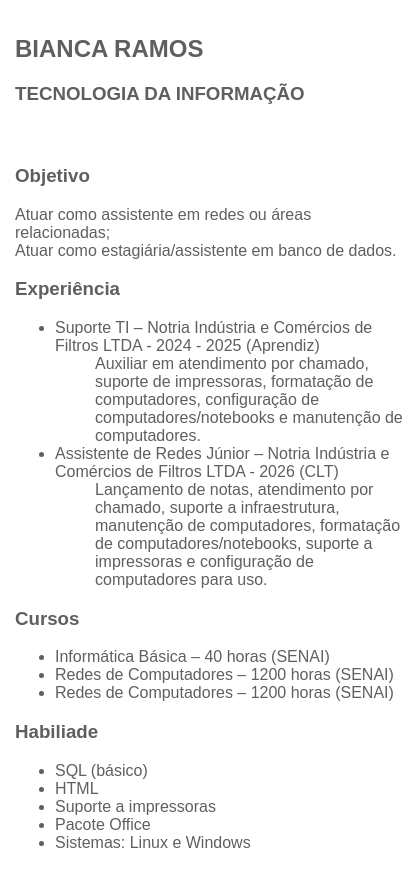
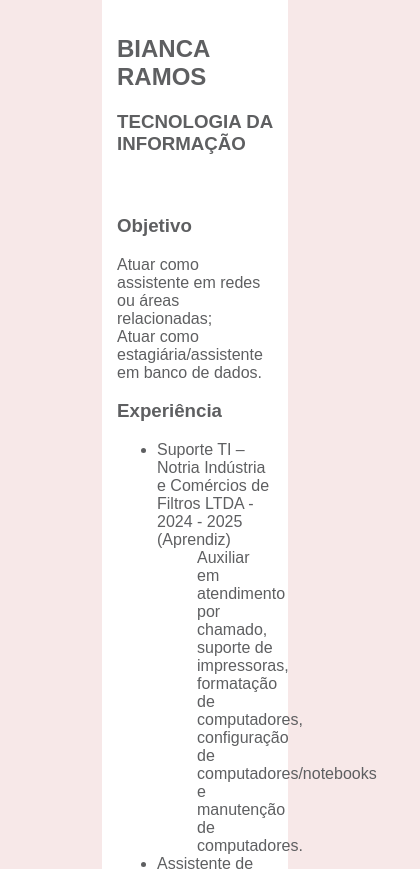
Before and after one commit to bianca-256465/Portif-lio, a plain HTML site: page curriculo.html in a window 390 px wide. Shown: the top 869 px of the page, 420 px wide, since content can reach past the window. Drawn offline with Linux system fonts and the light colour scheme.

Commit message:
Update curriculo.css

```diff
--- a/css-interno/curriculo.css
+++ b/css-interno/curriculo.css
@@ -46,8 +46,8 @@ body{
 
 @media screen and (max-width: 600px) {
     #principal {
-        width: 100%;
+        max-width: 100vh;
         padding: 15px;
-        height: 80%;
+        height: 100vh;
     }
 }
```
